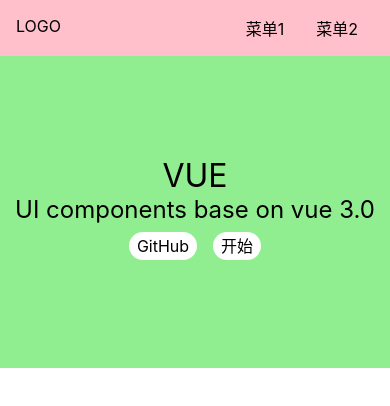
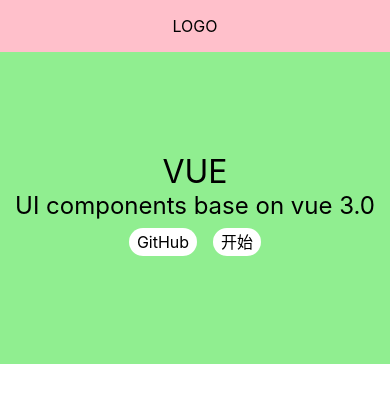
Before and after one commit to goldEli/vui, a Vue app: page / in a window 390 px wide. Shown: the top 406 px of the page. Built offline with nearby package versions, Linux system fonts and the light colour scheme.

Commit message:
topnav responsive

```diff
--- a/src/components/Topnav.vue
+++ b/src/components/Topnav.vue
@@ -5,6 +5,7 @@
       <li>菜单1</li>
       <li>菜单2</li>
     </ul>
+    <span class="toggleAside"></span>
   </div>
 </template>
 <script lang="ts">
@@ -13,7 +14,7 @@ export default {
   setup() {
     const menuVisible = inject<Ref<boolean>>("menuVisible");
     const toggleVisible = () => {
-      console.log(123)
+      console.log(123);
       menuVisible.value = !menuVisible.value;
     };
     return {
@@ -29,6 +30,8 @@ export default {
   padding: 16px;
   position: relative;
   z-index: 10;
+  justify-content: center;
+  align-items: center;
   > .logo {
     max-width: 6em;
     margin-right: auto;
@@ -41,5 +44,15 @@ export default {
       margin: 0 1em;
     }
   }
+  > .toggleMenu {
+  }
+  @media (max-width: 500px) {
+    > .menu {
+      display: none;
+    }
+    > .logo {
+      margin: 0 auto;
+    }
+  }
 }
 </style>
```
